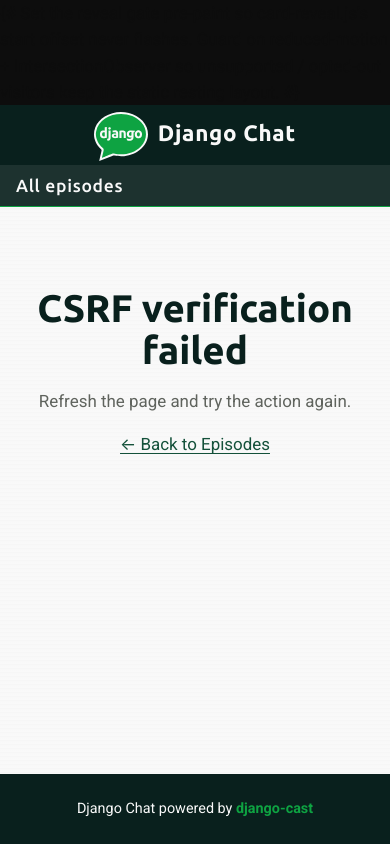
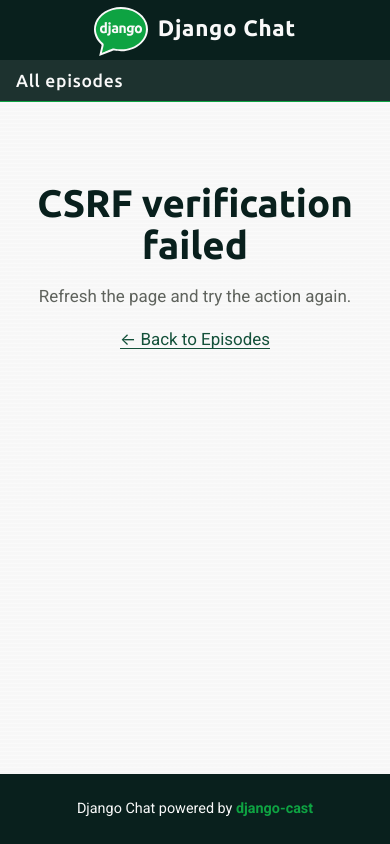
Before and after one commit to ephes/django-chat, a Django app: template django_chat/templates/cast/django_chat/403_csrf.html in a window 390 px wide. Run offline with Django 5.2, Linux system fonts and the light colour scheme; the template is opened without the code that fills it, so the values that code supplies are empty; parts of the project's set-up code (start-up, migrations or seed data) failed here and were passed over.

Commit message:
# Fix invisible black band above the header on mobile
The reveal-gate note in base.html used a multi-line {# #} comment, but
Django's {# #} syntax is single-line only, so it was emitted as literal
text in the <head>. That text forced the HTML parser to close <head>
early and reparent the stylesheet, scripts and og/twitter meta tags into
<body>, while the comment text itself became a text node at the top of
the body. Because body sets color and background to the same --dc-ink
(#0d0d0d), it rendered as an empty black band above the sticky header,
growing taller as the text wrapped on narrower viewports.

Switch to {% comment %}…{% endcomment %} so the note is stripped.

```diff
--- a/django_chat/templates/cast/django_chat/base.html
+++ b/django_chat/templates/cast/django_chat/base.html
@@ -63,9 +63,11 @@
       }
     </style>
     <script defer src="{% static 'django_chat/js/view-transitions.js' %}?v=vt-prototype-13"></script>
-    {# Set the reveal gate pre-paint so card-reveal.js's start offset never flashes.
-       Guard on reduced-motion + IntersectionObserver so unsupported / opted-out
-       visitors keep the static resting layout. #}
+    {% comment %}
+      Set the reveal gate pre-paint so card-reveal.js's start offset never flashes.
+      Guard on reduced-motion + IntersectionObserver so unsupported / opted-out
+      visitors keep the static resting layout.
+    {% endcomment %}
     <script>
       (function () {
         try {
```
